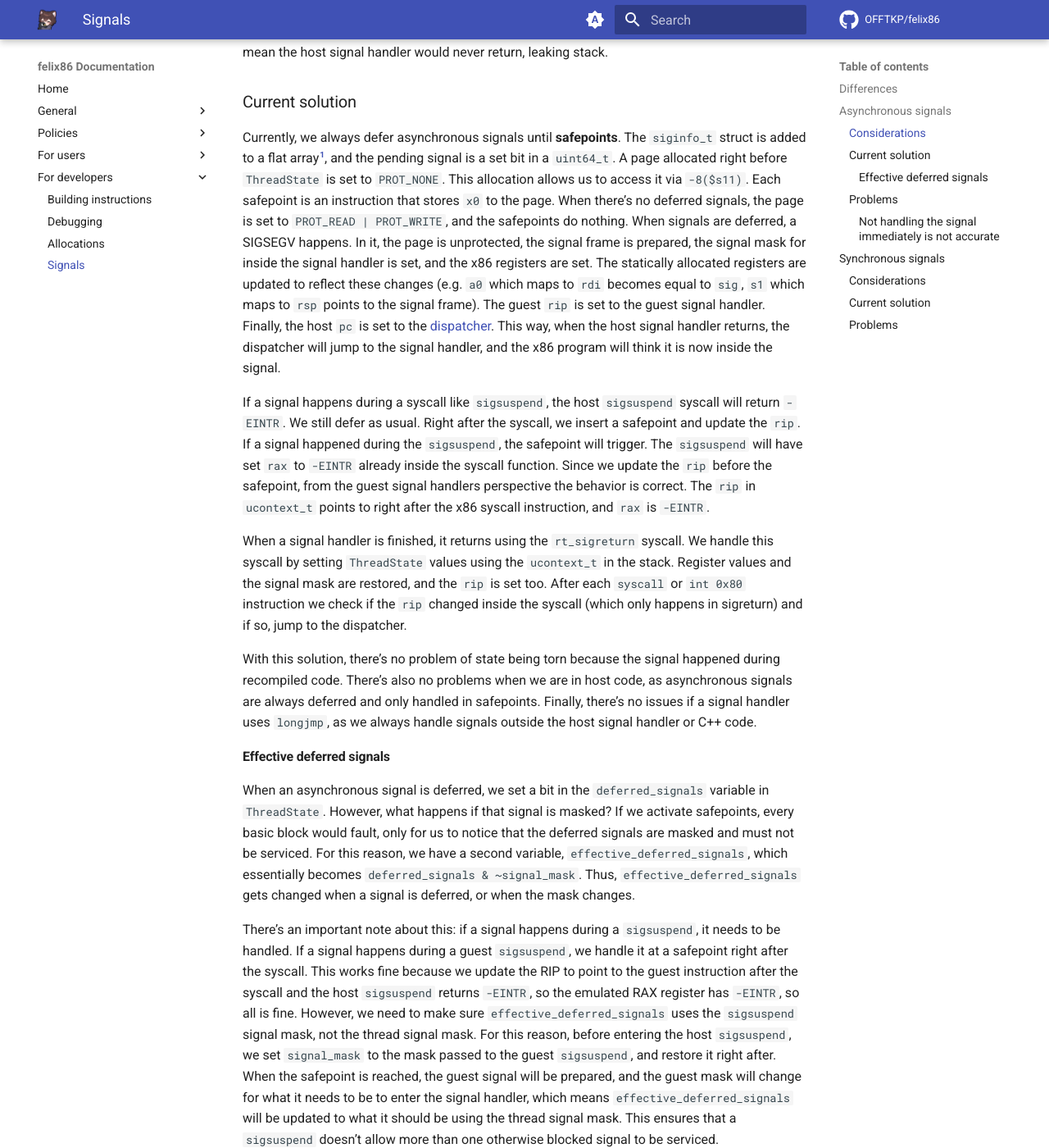
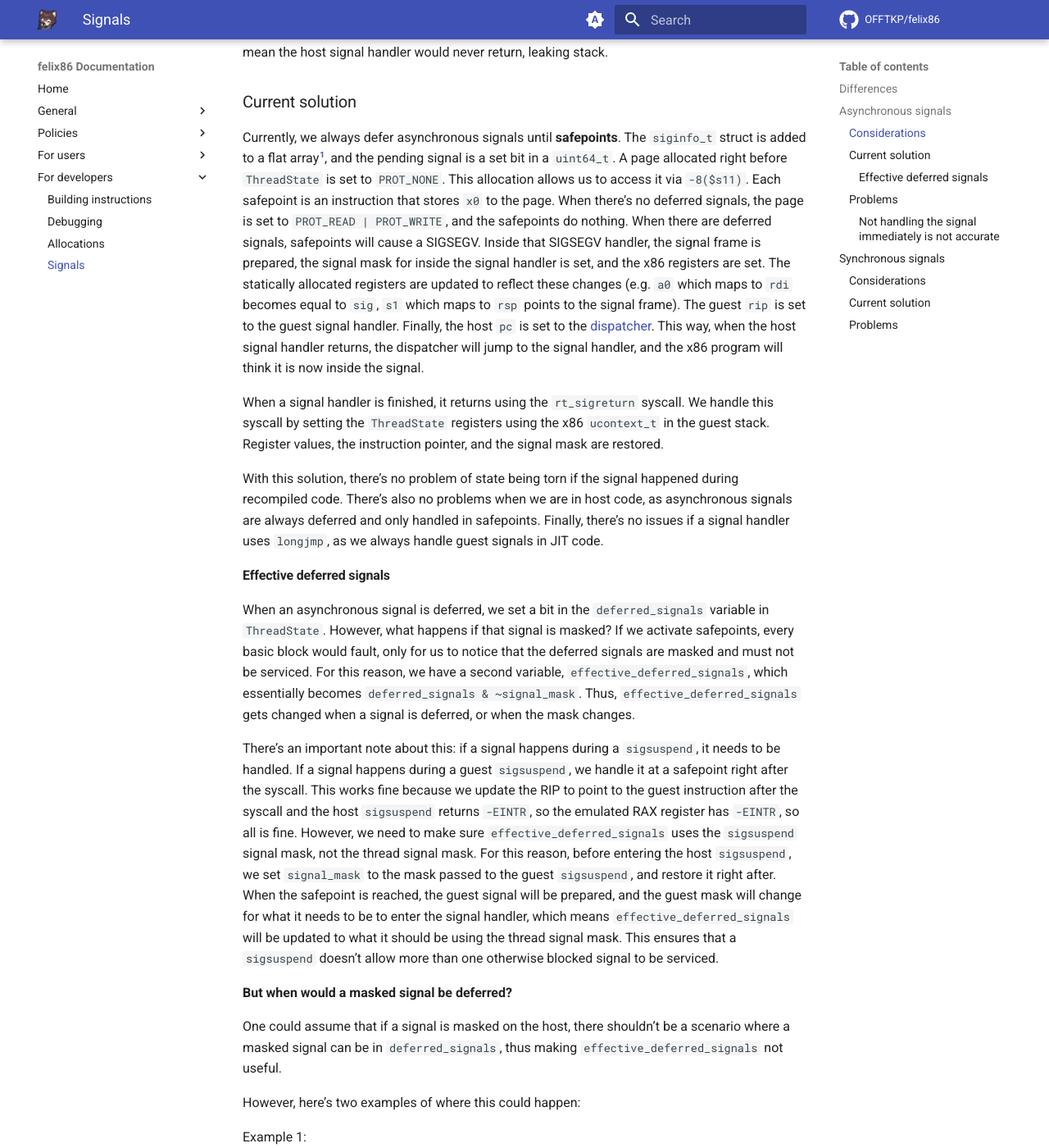
Before and after one commit to felix86-emu/docs, an MkDocs documentation site: the page built from docs/devs/signals.md, in a window 1280 px wide and 1400 px high, scrolled down 1065 px. Shown: the whole window at 82% size. Built offline with MkDocs 1.6.1 and Material for MkDocs 9.7.7, drawn with Linux system fonts in a browser that asks for light colours; comment, search, counter and statistics services are not loaded.

Commit message:
Some changes

```diff
--- a/docs/devs/signals.md
+++ b/docs/devs/signals.md
@@ -29,13 +29,11 @@ Finally, it's important to note that we don't want to handle signals inside the
 
 ### Current solution
 
-Currently, we always defer asynchronous signals until **safepoints**. The `siginfo_t` struct is added to a flat array[^1], and the pending signal is a set bit in a `uint64_t`. A page allocated right before `ThreadState` is set to `PROT_NONE`. This allocation allows us to access it via `-8($s11)`. Each safepoint is an instruction that stores `x0` to the page. When there's no deferred signals, the page is set to `PROT_READ | PROT_WRITE`, and the safepoints do nothing. When signals are deferred, a SIGSEGV happens. In it, the page is unprotected, the signal frame is prepared, the signal mask for inside the signal handler is set, and the x86 registers are set. The statically allocated registers are updated to reflect these changes (e.g. `a0` which maps to `rdi` becomes equal to `sig`, `s1` which maps to `rsp` points to the signal frame). The guest `rip` is set to the guest signal handler. Finally, the host `pc` is set to the [dispatcher](../general/glossary.md#d). This way, when the host signal handler returns, the dispatcher will jump to the signal handler, and the x86 program will think it is now inside the signal.
+Currently, we always defer asynchronous signals until **safepoints**. The `siginfo_t` struct is added to a flat array[^1], and the pending signal is a set bit in a `uint64_t`. A page allocated right before `ThreadState` is set to `PROT_NONE`. This allocation allows us to access it via `-8($s11)`. Each safepoint is an instruction that stores `x0` to the page. When there's no deferred signals, the page is set to `PROT_READ | PROT_WRITE`, and the safepoints do nothing. When there are deferred signals, safepoints will cause a SIGSEGV. Inside that SIGSEGV handler, the signal frame is prepared, the signal mask for inside the signal handler is set, and the x86 registers are set. The statically allocated registers are updated to reflect these changes (e.g. `a0` which maps to `rdi` becomes equal to `sig`, `s1` which maps to `rsp` points to the signal frame). The guest `rip` is set to the guest signal handler. Finally, the host `pc` is set to the [dispatcher](../general/glossary.md#d). This way, when the host signal handler returns, the dispatcher will jump to the signal handler, and the x86 program will think it is now inside the signal.
 
-If a signal happens during a syscall like `sigsuspend`, the host `sigsuspend` syscall will return `-EINTR`. We still defer as usual. Right after the syscall, we insert a safepoint and update the `rip`. If a signal happened during the `sigsuspend`, the safepoint will trigger. The `sigsuspend` will have set `rax` to `-EINTR` already inside the syscall function. Since we update the `rip` before the safepoint, from the guest signal handlers perspective the behavior is correct. The `rip` in `ucontext_t` points to right after the x86 syscall instruction, and `rax` is `-EINTR`.
+When a signal handler is finished, it returns using the `rt_sigreturn` syscall. We handle this syscall by setting the `ThreadState` registers using the x86 `ucontext_t` in the guest stack. Register values, the instruction pointer, and the signal mask are restored.
 
-When a signal handler is finished, it returns using the `rt_sigreturn` syscall. We handle this syscall by setting `ThreadState` values using the `ucontext_t` in the stack. Register values and the signal mask are restored, and the `rip` is set too. After each `syscall` or `int 0x80` instruction we check if the `rip` changed inside the syscall (which only happens in sigreturn) and if so, jump to the dispatcher.
-
-With this solution, there's no problem of state being torn because the signal happened during recompiled code. There's also no problems when we are in host code, as asynchronous signals are always deferred and only handled in safepoints. Finally, there's no issues if a signal handler uses `longjmp`, as we always handle signals outside the host signal handler or C++ code.
+With this solution, there's no problem of state being torn if the signal happened during recompiled code. There's also no problems when we are in host code, as asynchronous signals are always deferred and only handled in safepoints. Finally, there's no issues if a signal handler uses `longjmp`, as we always handle guest signals in JIT code.
 
 #### Effective deferred signals
 
```
Also changed, not shown: docs/general/glossary.md (+2 -0 lines).
